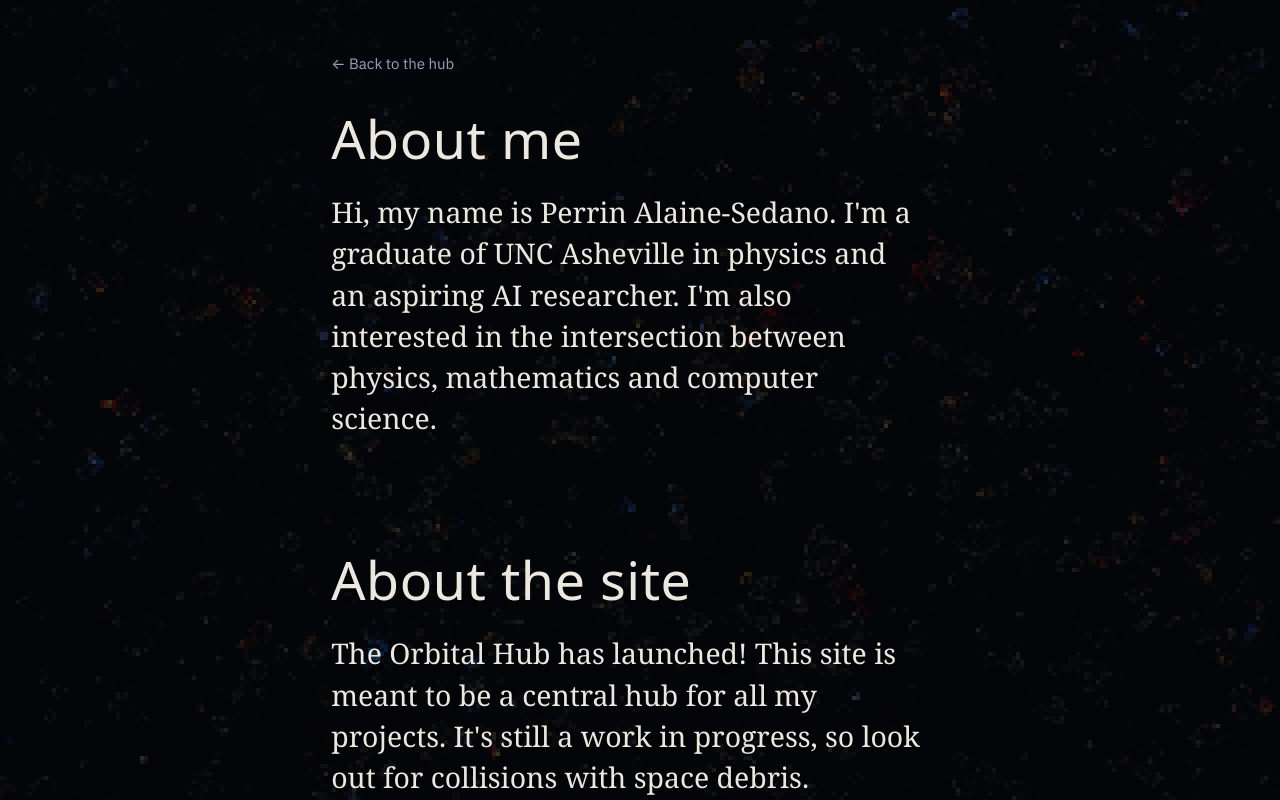
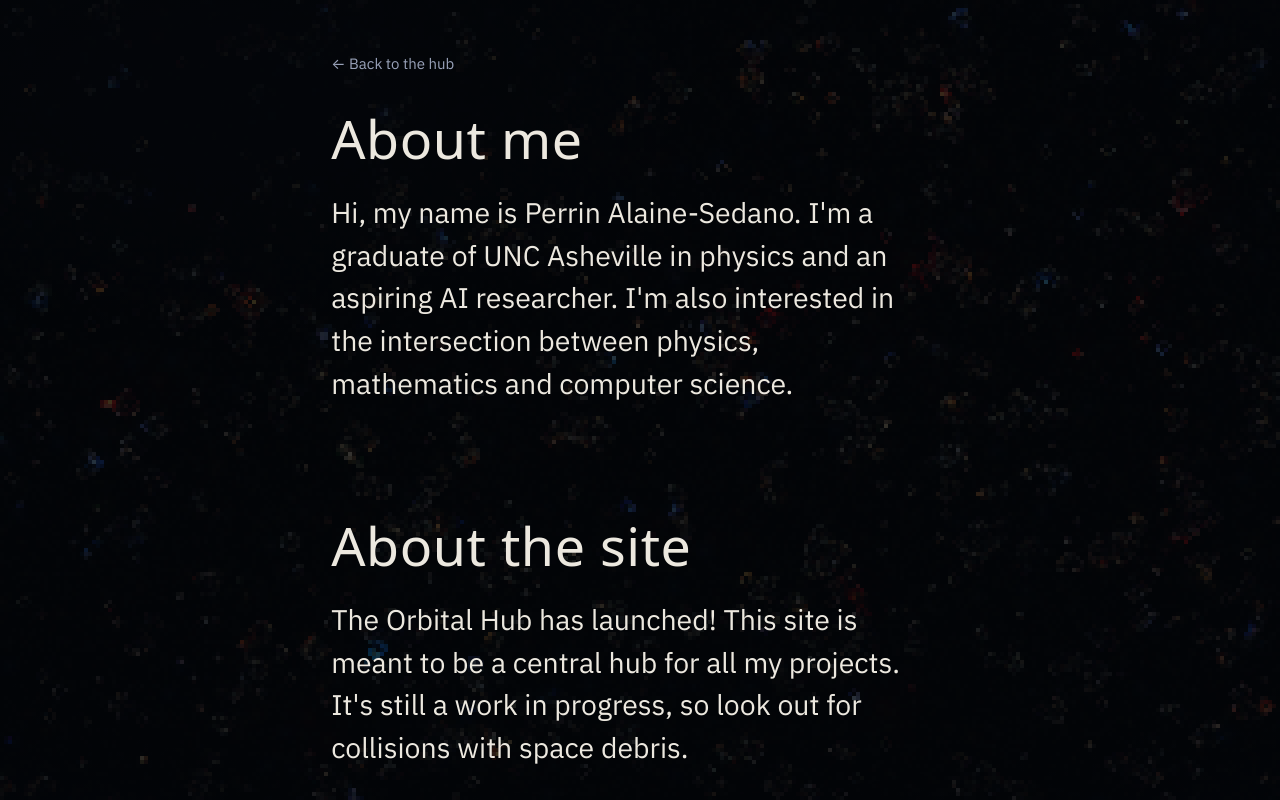
Before and after one commit to pda-sedano/orbital-hub, a React (Create React App) app: page /#/about in a window 1280 px wide. Shown: the top 800 px of the page. Built offline with nearby package versions, Linux system fonts and the light colour scheme.

Commit message:
Updated fonts more

```diff
--- a/src/components/About/About.css
+++ b/src/components/About/About.css
@@ -50,11 +50,10 @@
 }
 
 .about__lede {
-    font-family: var(--serif);
-    font-variation-settings: var(--serif-text);
-    font-weight: 100;
+    font-family: var(--sans);
+    font-weight: 400;
     font-size: var(--step-2);
-    line-height: 1.45;
+    line-height: 1.5;
     color: var(--starlight);
 }
 
```
